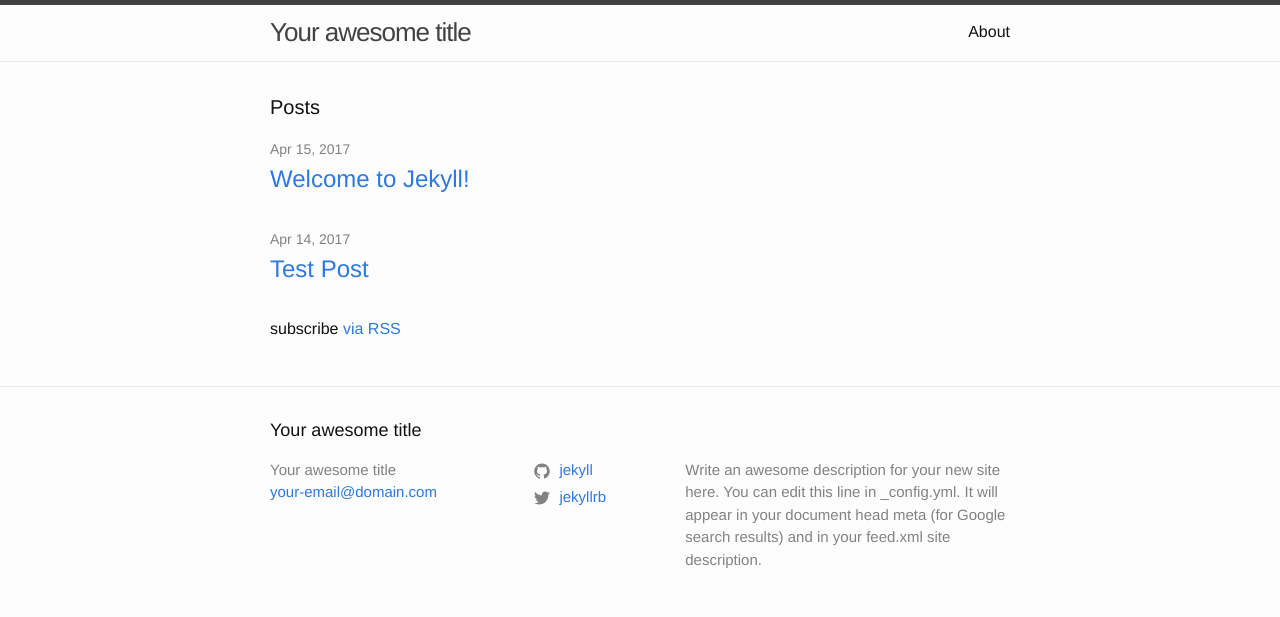
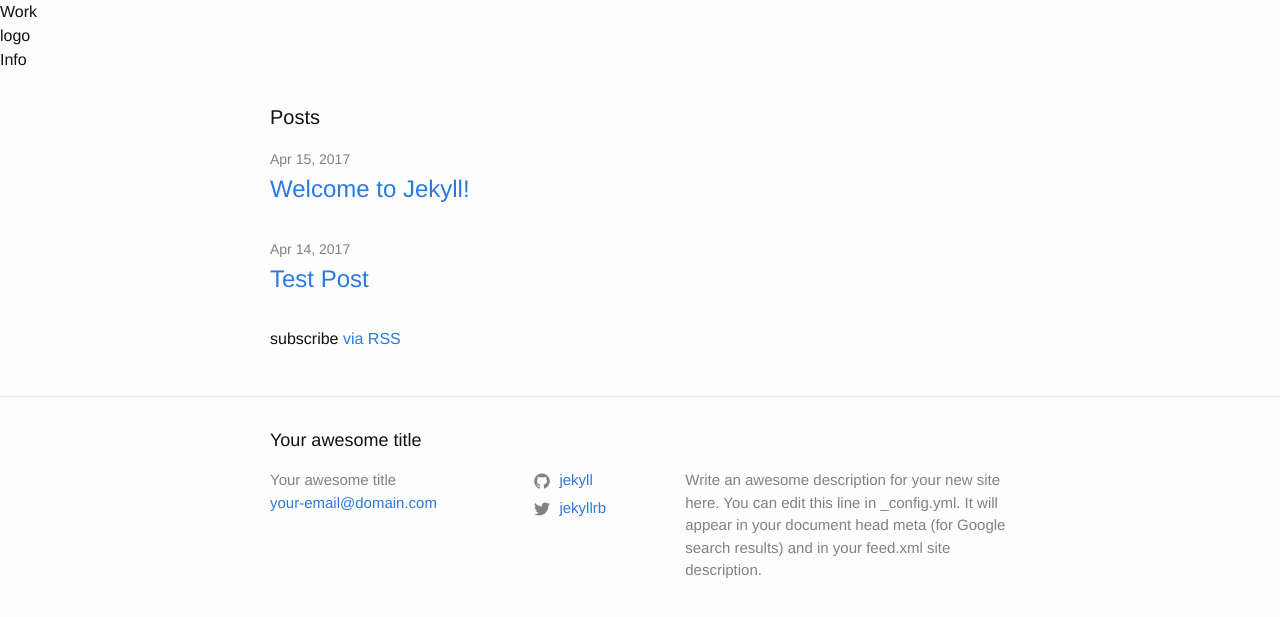
Before and after one commit to benludwig/benludwig.github.io, a Jekyll site: the page built from index.md, in a window 1280 px wide. Shown: the top 617 px of the page. Built offline with Jekyll 4.4.1, drawn with Linux system fonts in a browser that asks for light colours.

Commit message:
Primary nav from pattern lab

```diff
--- a/_includes/molecules-primary-nav.html
+++ b/_includes/molecules-primary-nav.html
@@ -1,3 +1,12 @@
 <div class="primary-nav">
-Here's my primary nav to export.
+  <div class="primary-nav-third">
+    Work
+  </div>
+  <div class="primary-nav-third">
+    <div class="logo">logo</div>
+
+  </div>
+  <div class="primary-nav-third">
+    Info
+  </div>
 </div>
--- a/_layouts/default.html
+++ b/_layouts/default.html
@@ -5,7 +5,7 @@
 
   <body>
 
-    {% include header.html %}
+    {% include molecules-primary-nav.html %}
 
     <main class="page-content" aria-label="Content">
       <div class="wrapper">
```
